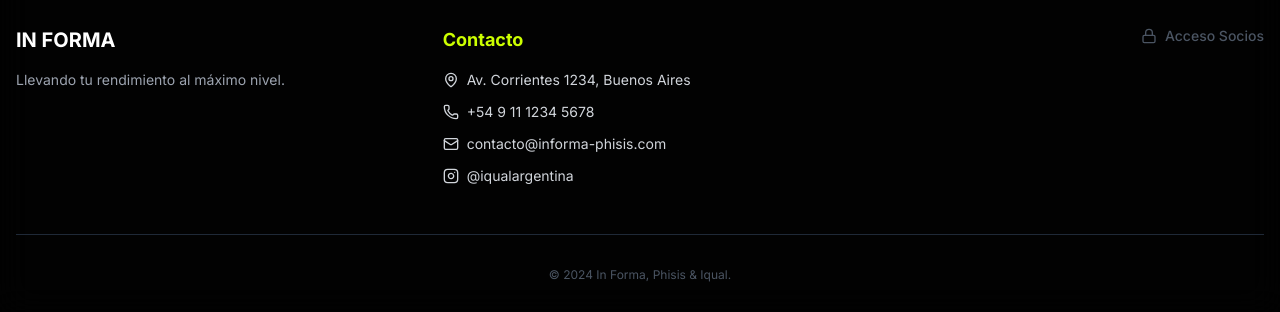
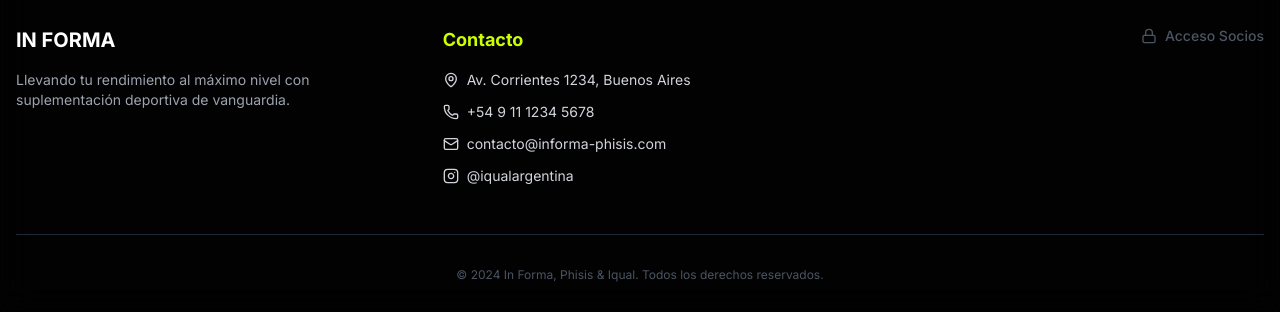
Before and after one commit to sistema-psico/SystemaTorrens, a React (Vite) app: page / in a window 1280 px wide. Shown: the part 2370-2682 px from the top of the page. Built offline with nearby package versions, Linux system fonts and the light colour scheme; no server answers; the database is empty; a web font is replaced by a local one.

Commit message:
Update App.tsx

```diff
--- a/App.tsx
+++ b/App.tsx
@@ -12,7 +12,7 @@ import Login from './components/Login';
 import SocialProof from './components/SocialProof';
 import InstallAppButton from './components/InstallAppButton';
 import { initialProducts, initialContactInfo, initialBanners, initialResellers, initialAdminClients, initialSiteContent, initialPaymentConfig, initialSocialReviews } from './data';
-import { Product, CartItem, Category, ContactInfo, Banner, Reseller, Client, SiteContent, User, PaymentConfig, SocialReview, Brand, PeptoneFormula, ResellerOrder } from './types';
+import { Product, CartItem, Category, ContactInfo, Banner, Reseller, Client, SiteContent, User, PaymentConfig, SocialReview, Brand, PeptoneFormula, ResellerOrder, Sale } from './types';
 import { Sparkles, SlidersHorizontal, Lock, MapPin, Phone, Mail, Instagram, Bell } from 'lucide-react';
 
 import { useFirestore } from './hooks/useFirestore';
@@ -26,9 +26,10 @@ function App() {
   const [adminClients, setAdminClients] = useFirestore<Client[]>('adminClients', initialAdminClients);
   const [siteContent, setSiteContent] = useFirestore<SiteContent>('siteContent', initialSiteContent);
   const [socialReviews, setSocialReviews] = useFirestore<SocialReview[]>('socialReviews', initialSocialReviews);
+  const [directOrders, setDirectOrders] = useFirestore<ResellerOrder[]>('directOrders', []);
 
-  // NUEVO: Estado para órdenes directas de clientes web
-  const [directOrders, setDirectOrders] = useFirestore<ResellerOrder[]>('directOrders', []);
+  // NUEVO: Estado para historial de ventas manuales del admin
+  const [adminSales, setAdminSales] = useFirestore<Sale[]>('adminSales', []);
 
   const [currentView, setCurrentView] = useState<'shop' | 'admin' | 'reseller' | 'login'>('shop');
   const [activeBrand, setActiveBrand] = useState<Brand>('informa');
@@ -135,7 +136,6 @@ function App() {
       setSelectedProduct(productPayload);
   };
 
-  // NUEVO: Handler para guardar órdenes directas desde el carrito
   const handleDirectOrder = (order: ResellerOrder) => {
       setDirectOrders([order, ...directOrders]);
       setCart([]);
@@ -197,8 +197,10 @@ function App() {
             onClose={() => setCurrentView('shop')}
             siteContent={siteContent}
             setSiteContent={setSiteContent}
-            directOrders={directOrders} // Pasamos las órdenes directas
+            directOrders={directOrders}
             setDirectOrders={setDirectOrders}
+            adminSales={adminSales} // Pasamos la nueva prop
+            setAdminSales={setAdminSales}
         />
       );
   }
@@ -345,7 +347,6 @@ function App() {
         <footer className={`${
             isSports ? 'bg-black/80 border-t border-white/5' : isIqual ? 'bg-slate-900/80 border-t border-white/5' : isBio ? 'bg-white border-t border-blue-100' : 'bg-stone-100/80 border-t border-stone-200'
         } backdrop-blur-lg pt-16 pb-8`}>
-            {/* Footer content remains same */}
             <div className="max-w-7xl mx-auto px-4">
                 <div className="grid grid-cols-1 md:grid-cols-3 gap-8 mb-12">
                     <div className="text-center md:text-left">
@@ -353,28 +354,53 @@ function App() {
                             {isSports ? 'IN FORMA' : isIqual ? 'IQUAL' : isBio ? 'BIOFARMA' : 'PHISIS'}
                         </h3>
                         <p className={`text-sm ${isSports || isIqual ? 'text-gray-400' : 'text-stone-500'}`}>
-                            {isSports ? 'Llevando tu rendimiento al máximo nivel.' : isIqual ? 'Descubrí tu esencia.' : isBio ? 'Ciencia y naturaleza.' : 'Cuidando tu belleza.'}
+                            {isSports
+                                ? 'Llevando tu rendimiento al máximo nivel con suplementación deportiva de vanguardia.'
+                                : isIqual
+                                    ? 'Descubrí tu esencia con nuestras fragancias exclusivas y productos de cuidado personal.'
+                                    : isBio
+                                        ? 'Ciencia y naturaleza para una salud integral. Soluciones de regeneración celular.'
+                                        : 'Cuidando tu belleza interior y exterior con lo mejor de la naturaleza y la ciencia.'
+                            }
                         </p>
                     </div>
+
                     <div className="text-center md:text-left">
                         <h3 className={`text-lg font-bold mb-4 ${isSports ? 'text-[#ccff00]' : isIqual ? 'text-indigo-400' : isBio ? 'text-blue-700' : 'text-emerald-700'}`}>
                             Contacto
                         </h3>
                         <div className={`space-y-3 text-sm ${isSports || isIqual ? 'text-gray-300' : 'text-stone-600'}`}>
-                            <div className="flex items-center justify-center md:justify-start gap-2"><MapPin className="w-4 h-4" /> {contactInfo.address}</div>
-                            <div className="flex items-center justify-center md:justify-start gap-2"><Phone className="w-4 h-4" /> {contactInfo.phone}</div>
-                            <div className="flex items-center justify-center md:justify-start gap-2"><Mail className="w-4 h-4" /> {contactInfo.email}</div>
-                            <div className="flex items-center justify-center md:justify-start gap-2"><Instagram className="w-4 h-4" /> {contactInfo.instagram}</div>
+                            <div className="flex items-center justify-center md:justify-start gap-2">
+                                <MapPin className="w-4 h-4" /> {contactInfo.address}
+                            </div>
+                            <div className="flex items-center justify-center md:justify-start gap-2">
+                                <Phone className="w-4 h-4" /> {contactInfo.phone}
+                            </div>
+                            <div className="flex items-center justify-center md:justify-start gap-2">
+                                <Mail className="w-4 h-4" /> {contactInfo.email}
+                            </div>
+                            <div className="flex items-center justify-center md:justify-start gap-2">
+                                <Instagram className="w-4 h-4" /> {contactInfo.instagram}
+                            </div>
                         </div>
                     </div>
+
                     <div className="text-center md:text-right space-y-2">
-                        <button onClick={() => setCurrentView('login')} className={`text-sm font-medium flex items-center justify-center md:justify-end gap-2 ml-auto hover:underline ${isSports || isIqual ? 'text-gray-600 hover:text-white' : 'text-stone-400 hover:text-emerald-800'}`}>
+                        <button
+                            onClick={() => setCurrentView('login')}
+                            className={`text-sm font-medium flex items-center justify-center md:justify-end gap-2 ml-auto hover:underline ${
+                                isSports || isIqual ? 'text-gray-600 hover:text-white' : 'text-stone-400 hover:text-emerald-800'
+                            }`}
+                        >
                             <Lock className="w-4 h-4" /> Acceso Socios
                         </button>
                     </div>
                 </div>
+
                 <div className={`text-center pt-8 border-t ${isSports || isIqual ? 'border-gray-800' : 'border-stone-200'}`}>
-                    <p className={`text-xs ${isSports || isIqual ? 'text-gray-600' : 'text-stone-400'}`}>© 2024 In Forma, Phisis & Iqual.</p>
+                    <p className={`text-xs ${isSports || isIqual ? 'text-gray-600' : 'text-stone-400'}`}>
+                        © 2024 In Forma, Phisis & Iqual. Todos los derechos reservados.
+                    </p>
                 </div>
             </div>
         </footer>
@@ -391,11 +417,24 @@ function App() {
             currentUser={currentUser}
             onLoginRequest={() => { setIsCartOpen(false); setCurrentView('login'); }}
             onClientLogin={(user) => setCurrentUser(user)}
-            onOrderCreate={handleDirectOrder} // Pasamos la nueva función
+            onOrderCreate={handleDirectOrder}
         />
 
-        {selectedProduct && <ProductDetail product={selectedProduct} onClose={() => setSelectedProduct(null)} onAddToCart={(p, qty) => { addToCart(p, qty); setIsCartOpen(true); }} />}
-        <RecommendationQuiz isOpen={isQuizOpen} onClose={() => setIsQuizOpen(false)} products={products} onAddToCart={(p) => { addToCart(p, 1); setIsCartOpen(true); }} />
+        {selectedProduct && (
+            <ProductDetail
+                product={selectedProduct}
+                onClose={() => setSelectedProduct(null)}
+                onAddToCart={(p, qty) => { addToCart(p, qty); setIsCartOpen(true); }}
+            />
+        )}
+
+        <RecommendationQuiz
+            isOpen={isQuizOpen}
+            onClose={() => setIsQuizOpen(false)}
+            products={products}
+            onAddToCart={(p) => { addToCart(p, 1); setIsCartOpen(true); }}
+        />
+
       </div>
     </div>
   );
```
